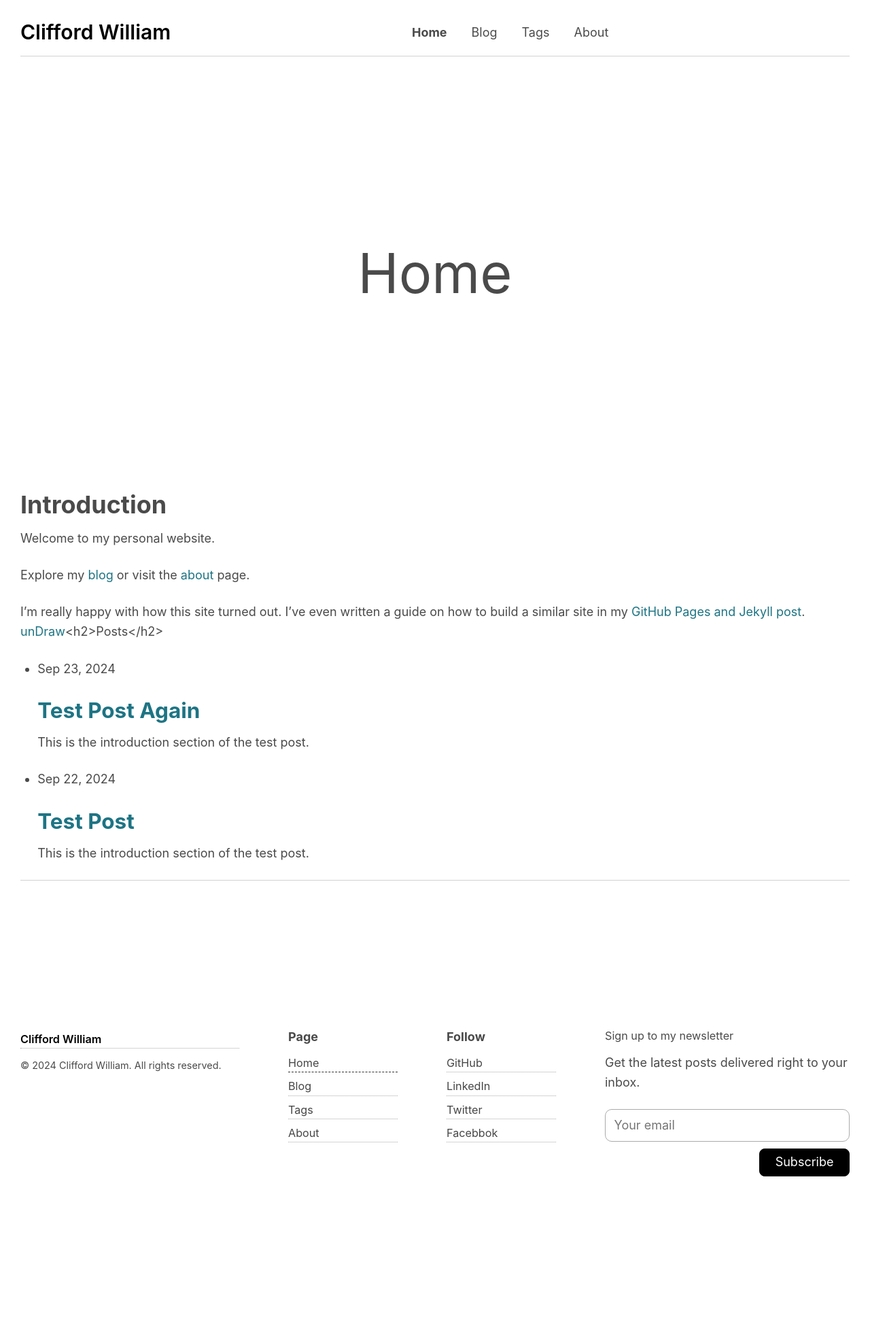
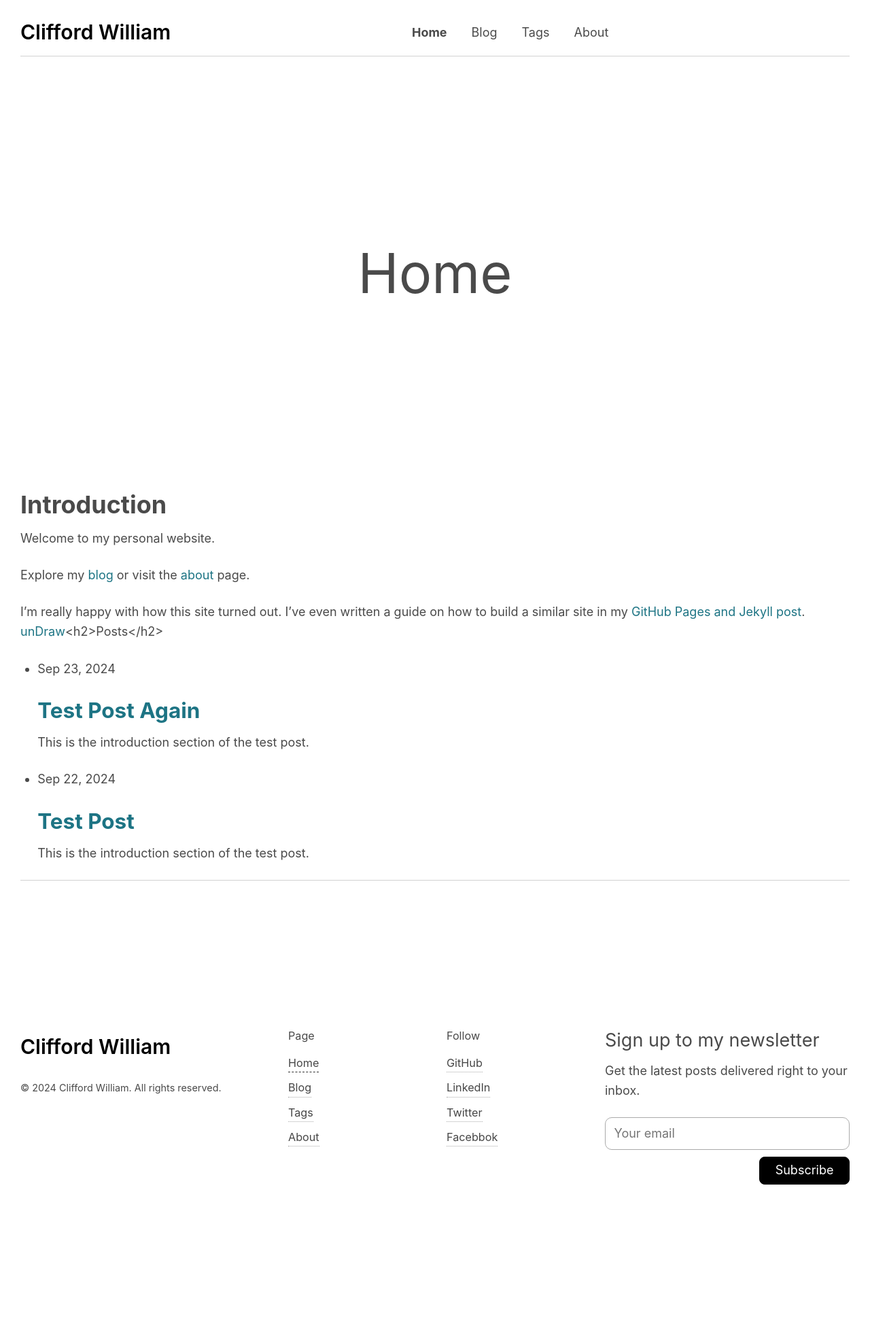
Before and after one commit to cliffordwilliam/cliffordwilliam.github.io, a Jekyll site: the page built from index.md, in a window 1280 px wide. Shown: the whole page at 68% size. Built offline with Jekyll 4.4.1, drawn with Linux system fonts in a browser that asks for light colours.

Commit message:
edit footer and header style

```diff
--- a/assets/css/footer.css
+++ b/assets/css/footer.css
@@ -12,12 +12,12 @@
 
 #site-footer h2 {
     margin-top: 0;
-    font-size: 1em;
-    font-weight: 700;
+    font-size: .9em;
+    font-weight: 400;
 }
 
 #site-footer form h2 {
-    font-size: .9em;
+    font-size: 1.5em;
     font-weight: 400;
 }
 
@@ -28,7 +28,7 @@
 }
 
 #site-footer a {
-    display: block;
+    display: inline-block;
     color: #464646;
     font-size: .9em;
     border-bottom: 1px dotted #aaa;
--- a/assets/css/logo.css
+++ b/assets/css/logo.css
@@ -1,6 +1,7 @@
 .logo {
-    font-size: 3rem;
-    font-weight: 600;
+    font-size: 3rem !important;
+    font-weight: 600 !important;
     color: #000 !important;
     display: block !important;
+    border: none !important;
 }
```
